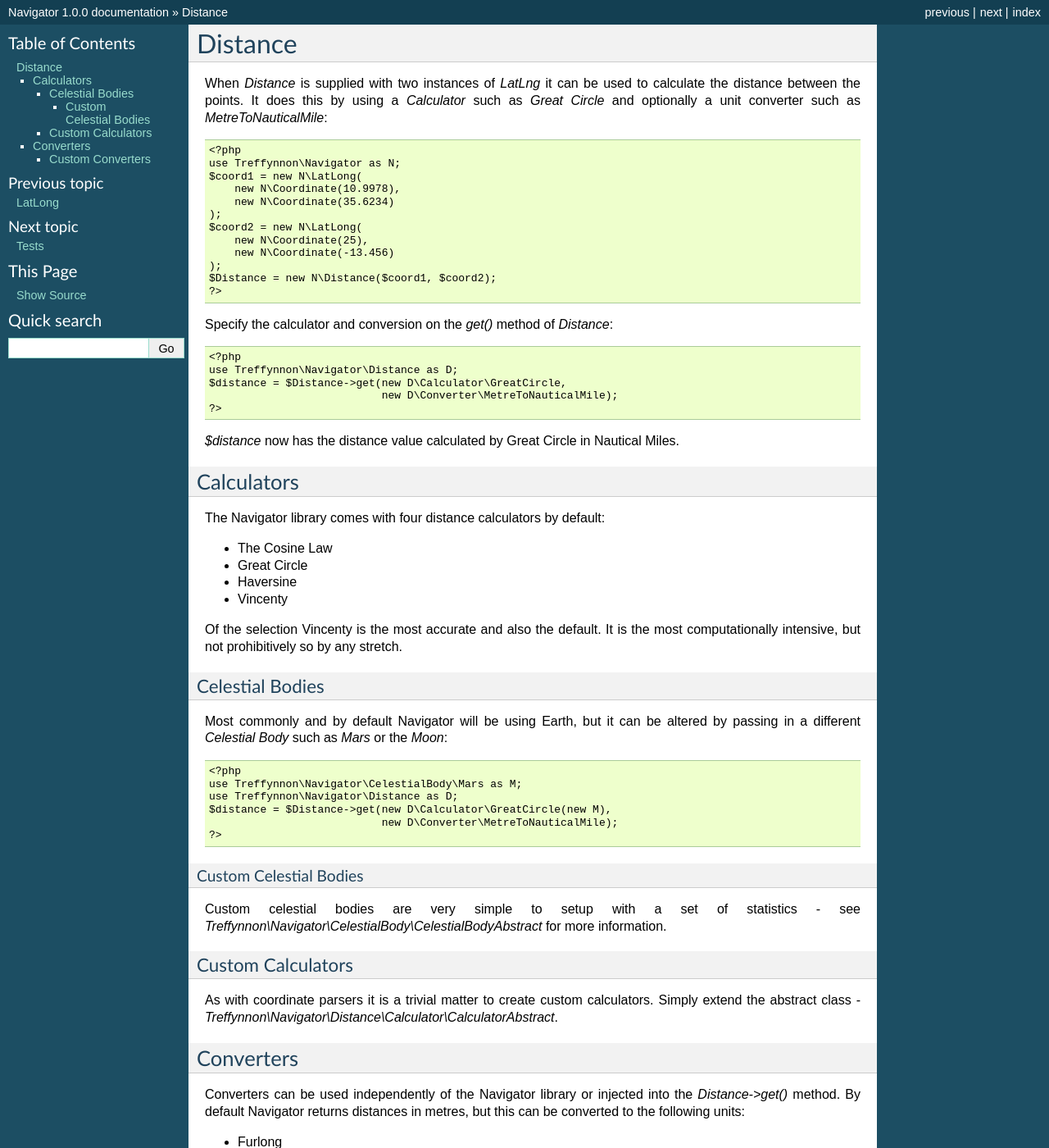
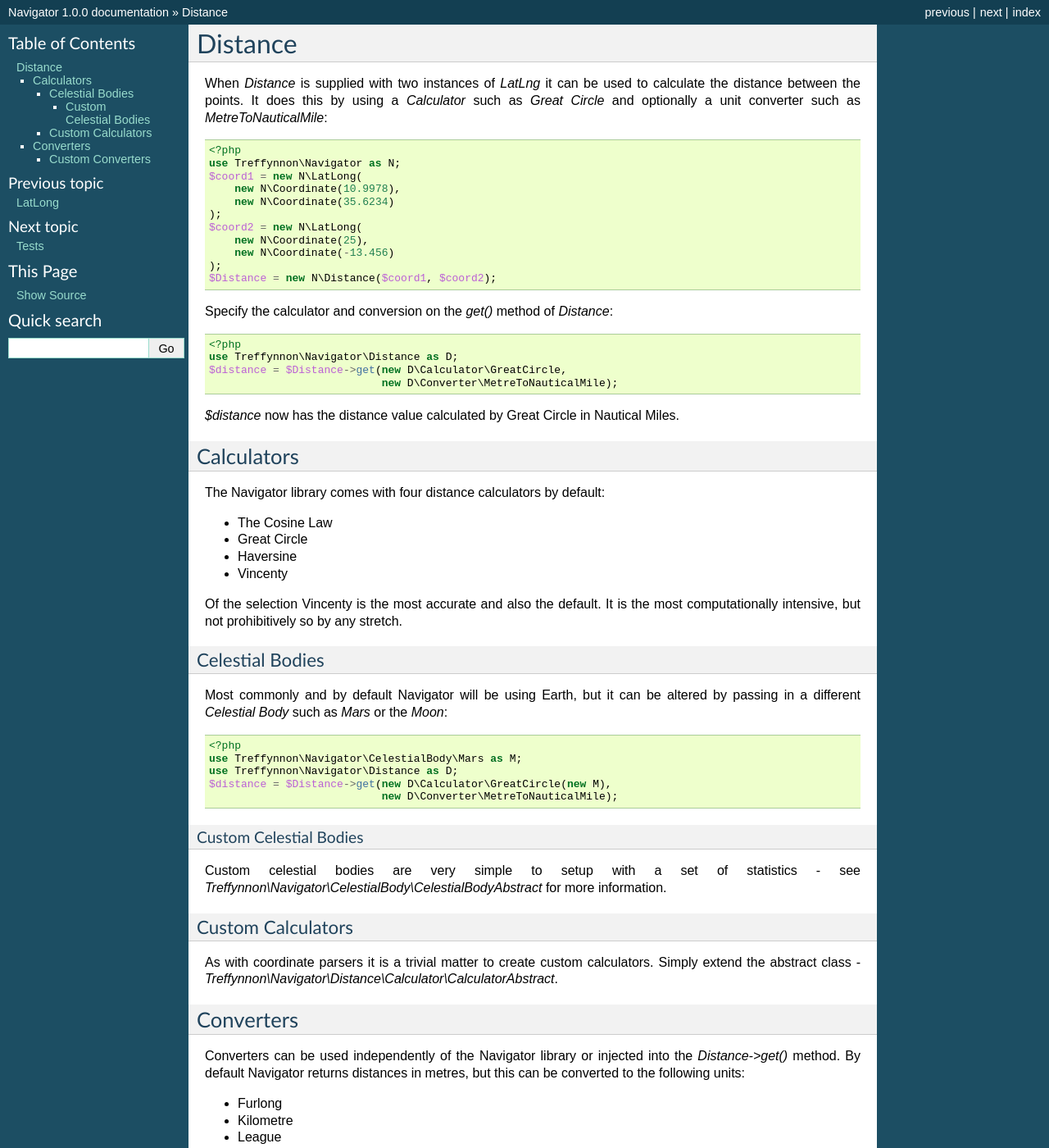
Before and after one commit to treffynnon/Navigator, a Sphinx documentation site: the page built from docs/distance.rst, in a window 1280 px wide and 1400 px high. Shown: the whole window at 82% size. Built offline with Sphinx 7.4.7, drawn with Linux system fonts in a browser that asks for light colours; some of the changed text lies outside the part shown.

Commit message:
Fix code-blocks for PHP code samples in documentation

```diff
--- a/docs/distance.rst
+++ b/docs/distance.rst
@@ -1,7 +1,9 @@
 Distance
 ========
 
-When `Distance` is supplied with two instances of `LatLng` it can be used to calculate the distance between the points. It does this by using a `Calculator` such as `Great Circle` and optionally a unit converter such as `MetreToNauticalMile`::
+When `Distance` is supplied with two instances of `LatLng` it can be used to calculate the distance between the points. It does this by using a `Calculator` such as `Great Circle` and optionally a unit converter such as `MetreToNauticalMile`:
+
+.. code-block:: php
 
     <?php
     use Treffynnon\Navigator as N;
@@ -14,15 +16,15 @@ When `Distance` is supplied with two instances of `LatLng` it can be used to cal
         new N\Coordinate(-13.456)
     );
     $Distance = new N\Distance($coord1, $coord2);
-    ?>
 
-Specify the calculator and conversion on the `get()` method of `Distance`::
+Specify the calculator and conversion on the `get()` method of `Distance`:
+
+.. code-block:: php
 
     <?php
     use Treffynnon\Navigator\Distance as D;
     $distance = $Distance->get(new D\Calculator\GreatCircle,
                                new D\Converter\MetreToNauticalMile);
-    ?>
 
 `$distance` now has the distance value calculated by Great Circle in Nautical Miles.
 
@@ -41,14 +43,15 @@ Of the selection Vincenty is the most accurate and also the default. It is the m
 Celestial Bodies
 ^^^^^^^^^^^^^^^^
 
-Most commonly and by default Navigator will be using Earth, but it can be altered by passing in a different `Celestial Body` such as `Mars` or the `Moon`::
+Most commonly and by default Navigator will be using Earth, but it can be altered by passing in a different `Celestial Body` such as `Mars` or the `Moon`:
+
+.. code-block:: php
 
     <?php
     use Treffynnon\Navigator\CelestialBody\Mars as M;
     use Treffynnon\Navigator\Distance as D;
     $distance = $Distance->get(new D\Calculator\GreatCircle(new M),
                                new D\Converter\MetreToNauticalMile);
-    ?>
 
 Custom Celestial Bodies
 -----------------------
@@ -72,12 +75,13 @@ Converters can be used independently of the Navigator library or injected into t
 - Nautical Mile
 - Parsec
 
-An example follows::
+An example follows:
+
+.. code-block:: php
 
     <?php
     use Treffynnon\Navigator\Distance\Converter\MetreToFurlong as F;
     $distance = $Distance->get(null, new F);
-    ?>
 
 Custom Converters
 ^^^^^^^^^^^^^^^^^
--- a/docs/index.rst
+++ b/docs/index.rst
@@ -27,7 +27,6 @@ Indices and tables
 ==================
 
 * :ref:`genindex`
-* :ref:`modindex`
 * :ref:`search`
 
 .. _Geographic Calculations in PHP: https://github.com/treffynnon/Geographic-Calculations-in-PHP
--- a/docs/installation.rst
+++ b/docs/installation.rst
@@ -36,7 +36,7 @@ Composer also automatically generates an autoload file that you can use to autol
 
 .. code-block:: php
 
-    require 'vendor/autoload.php';
+    <?php require 'vendor/autoload.php';
 
 Navigator is now installed in your project with Composer_ meaning that it is easy to keep up to date!
 
@@ -57,6 +57,7 @@ Then to initialise the autoloader for the Navigator library add the following to
 
 .. code-block:: php
 
+    <?php
     require_once __DIR__ . 'Navigator/lib/Treffynnon/Navigator.php';
     use Treffynnon\Navigator as N;
     N::autoloader();
```
Also changed, not shown: README.rst (+2 -9 lines), docs/coordinates.rst (+9 -6 lines), docs/quickstart.rst (+6 -3 lines).
